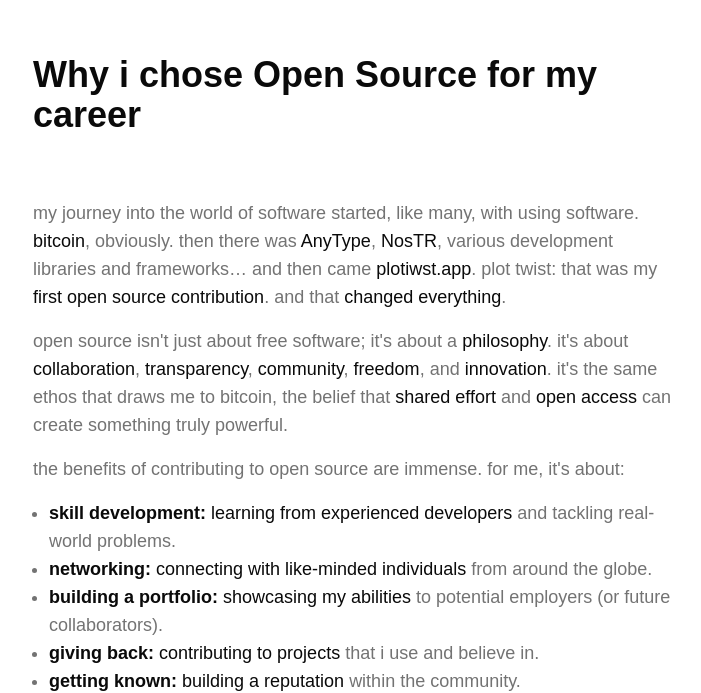
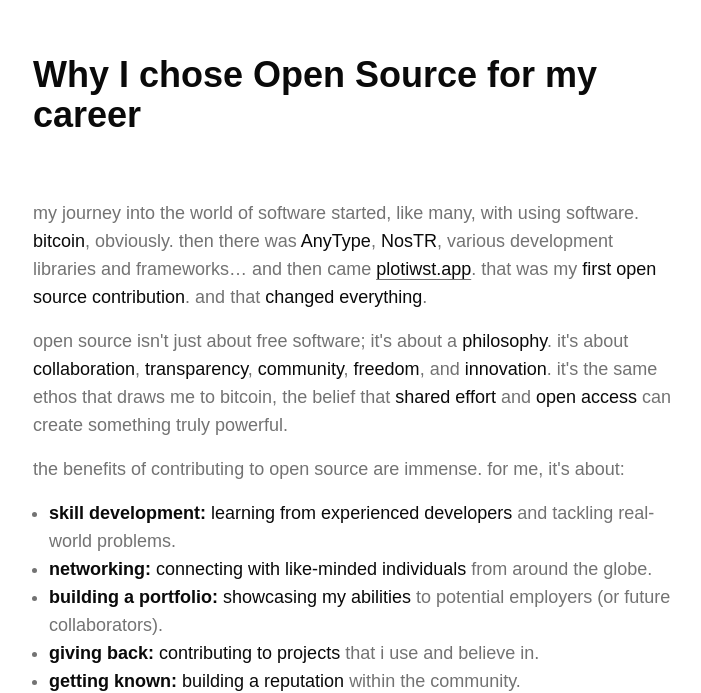
Before and after one commit to Vicentesan/vicentesan.dev, a Next.js app: page /blog/why-i-choose-open-source-for-my-career in a window 1280 px wide. Shown: the part 113-806 px from the top of the page, without its empty margins (287-988 px from the left). Built offline with nearby package versions, Linux system fonts and the light colour scheme.

Commit message:
fix mistyping and add underline to plotwist link

```diff
--- a/src/app/blog/why-i-choose-open-source-for-my-career/page.tsx
+++ b/src/app/blog/why-i-choose-open-source-for-my-career/page.tsx
@@ -55,7 +55,7 @@ export default function Page() {
   return (
     <div className="mx-auto flex w-full max-w-4xl flex-col gap-6 px-4 sm:gap-8 sm:px-6 md:gap-16 md:px-8">
       <h1 className="mt-6 text-2xl font-bold sm:mt-8 sm:text-3xl md:mt-10 md:text-4xl">
-        Why i chose Open Source for my career{' '}
+        Why I chose Open Source for my career{' '}
       </h1>
 
       <div className="flex flex-col gap-3 md:gap-4">
@@ -65,10 +65,14 @@ export default function Page() {
           then there was <span className="text-foreground">AnyType</span>,{' '}
           <span className="text-foreground">NosTR</span>, various development
           libraries and frameworks… and then came{' '}
-          <Link href="https://plotiwst.app" target="_blank">
+          <Link
+            href="https://plotiwst.app"
+            target="_blank"
+            className="underline underline-offset-4"
+          >
             <span className="text-foreground">plotiwst.app</span>
           </Link>
-          . plot twist: that was my{' '}
+          . that was my{' '}
           <span className="text-foreground">
             first open source contribution
           </span>
--- a/src/blog/posts.ts
+++ b/src/blog/posts.ts
@@ -1,11 +1,11 @@
 export const posts = [
   {
-    title: 'Why i choose Open Source for my career',
+    title: 'Why I chose Open Source for my career',
     slug: 'why-i-choose-open-source-for-my-career',
     date: '2025-03-15',
   },
   {
-    title: 'How bitcoin shapes my worldview as a developer',
+    title: 'How Bitcoin shapes my worldview as a developer',
     slug: 'how-bitcoin-shapes-my-worldview-as-a-developer',
     date: '2025-03-14',
   },
```
